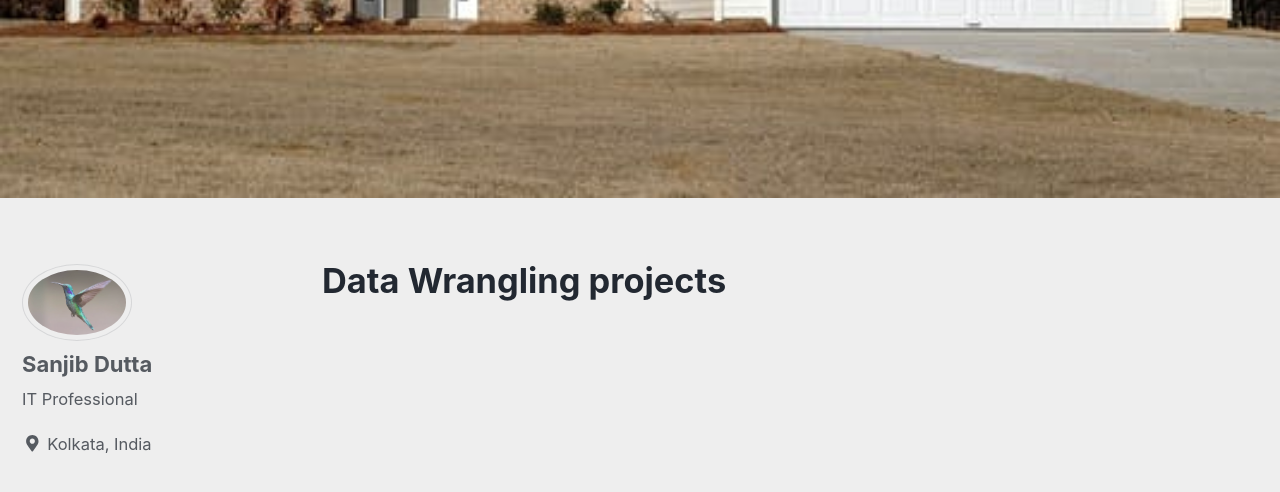
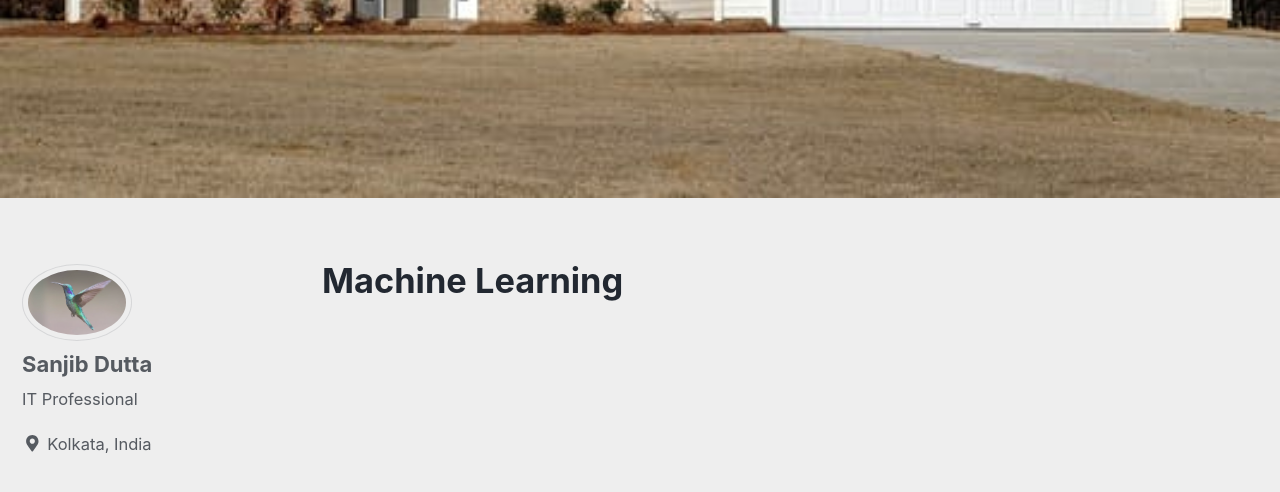
Before and after one commit to sanjibd/sanjibd.github.io, a Jekyll site: the page built from _pages/machinelearning.md, in a window 1280 px wide and 900 px high, scrolled down 730 px. Shown: the top 492 px of the window. Built offline with Jekyll 4.4.1, drawn with Linux system fonts in a browser that asks for light colours; cached includes are drawn as plain includes; nearby versions of some CDN libraries.

```diff
--- a/_pages/machinelearning.md
+++ b/_pages/machinelearning.md
@@ -1,7 +1,7 @@
 ---
 layout: posts
-permalink: /data-wrangling/
-title: "Data Wrangling projects"
+permalink: /machine-learning/
+title: "Machine Learning"
 author_profile: true
 header:
   image: "/images/home.jpeg"
```
